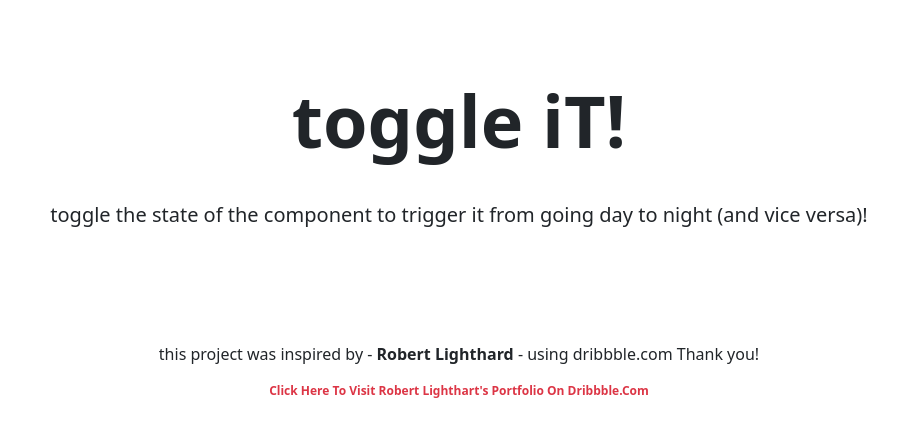
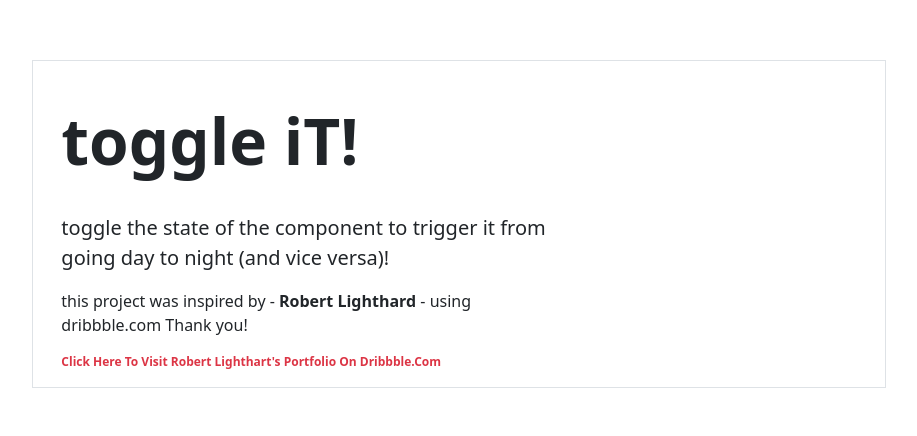
Before and after one commit to darrellhubbardportfolio/toggle, a website: page views/index.html in a window 1280 px wide. Shown: the part 176-612 px from the top of the page, without its empty margins (181-1098 px from the left). Drawn offline with nearby package versions, Linux system fonts and the light colour scheme; no server answers.

Commit message:
last commit 2

```diff
--- a/public/css/styles.css
+++ b/public/css/styles.css
@@ -2,14 +2,11 @@
 body {
     margin: 0;
     padding: 0;
-}
-
-main {
-    width: 100vw;
-    height: 100vh;
     display: flex;
     align-items: center;
     justify-content: center;
+    height: 100vh;
+    width: 100vw;
 }
 
 .bi {
--- a/views/index.html
+++ b/views/index.html
@@ -13,19 +13,19 @@
 </head>
 <body>
 
-	<main class="container-fluid col-12 p-5 d-flex flex-column align-items-center justify-content-center border-0">
+	<main class="container-fluid col-lg-8 col-sm-11 row p-3 border">
 
-		<h1 class="text-center lh-lg col-lg-12 fw-bold display-2">toggle iT!</h1>
-		<p class="text-center fs-5 col-12">toggle the state of the component to trigger it from going day to night (and vice versa)!</p>
+		<article class="row col-lg-8 col-sm-6">
 
+			<h1 class="text-start lh-lg col-lg-12 fw-bold display-3">toggle iT!</h1>
+			<p class="text-start fs-5 col-12">toggle the state of the component to trigger it from going day to night (and vice versa)!</p>
+					<!-- give credit to the creator -->
+			<p class="text-start col-12 fs-6 text-dark">this project was inspired by - <b>Robert Lighthard </b> - using dribbble.com Thank you!</p>
+			<!-- show them where to visit -->
+			<a href="https://dribbble.com/RobertLigthart" class="text-danger text-decoration-none fw-bold col-12 text-capitalize text-start" style="font-size: 12px;">click here to visit Robert Lighthart's portfolio on dribbble.com</a>
+		</article>
 		<!-- this section is where the toggle ui is going to be used -->
-		<div class="container-fluid col-12 border-0 rounded-4 d-flex align-items-center justify-content-center my-5 p-0" id="toggle-centerfold"></div>
-
-		<!-- give credit to the creator -->
-		<p class="text-center col-12 fs-6 text-dark">this project was inspired by - <b>Robert Lighthard </b> - using dribbble.com Thank you!</p>
-		<!-- show them where to visit -->
-		<a href="https://dribbble.com/RobertLigthart" class="text-danger text-decoration-none fw-bold col-12 text-capitalize text-center" style="font-size: 12px;">click here to visit Robert Lighthart's portfolio on dribbble.com</a>
-
+		<div class="container-fluid col-lg-4 col-sm-6 border-0 d-flex align-items-center justify-content-center p-0" id="toggle-centerfold"></div>
 	</main>
 	<!-- javascript -->
 	<script src="/public/js/scripts.js"></script>
```
